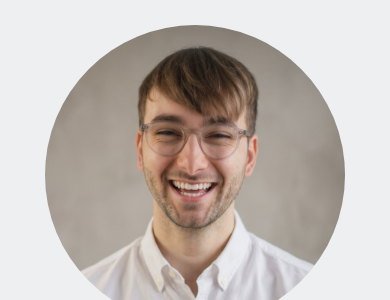
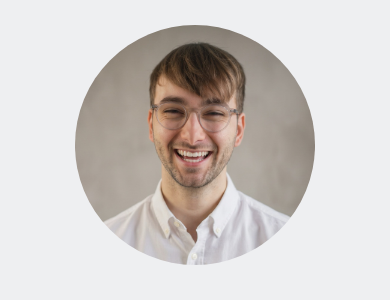
Before and after one commit to ShuaLyons/shualyons.github.io, a plain HTML site: page index.html in a window 390 px wide. Shown: the part 105-405 px from the top of the page. Drawn offline with Linux system fonts and the light colour scheme.

Commit message:
Shrink profile headshot

```diff
--- a/style.css
+++ b/style.css
@@ -95,8 +95,8 @@ nav .right a span{
     justify-content: right;
 }
 .ProfileSection .headshot img{
-    width: 350px;
-    height: 350px;
+    width: 280px;
+    height: 280px;
     object-fit: cover;
     border-radius: 50%;
 }
@@ -113,8 +113,8 @@ nav .right a span{
         flex-direction: column-reverse;
     }
     .ProfileSection .headshot img{
-        width: 300px;
-        height: 300px;
+        width: 240px;
+        height: 240px;
 
     }
     /*Section3: Projects*/
```
